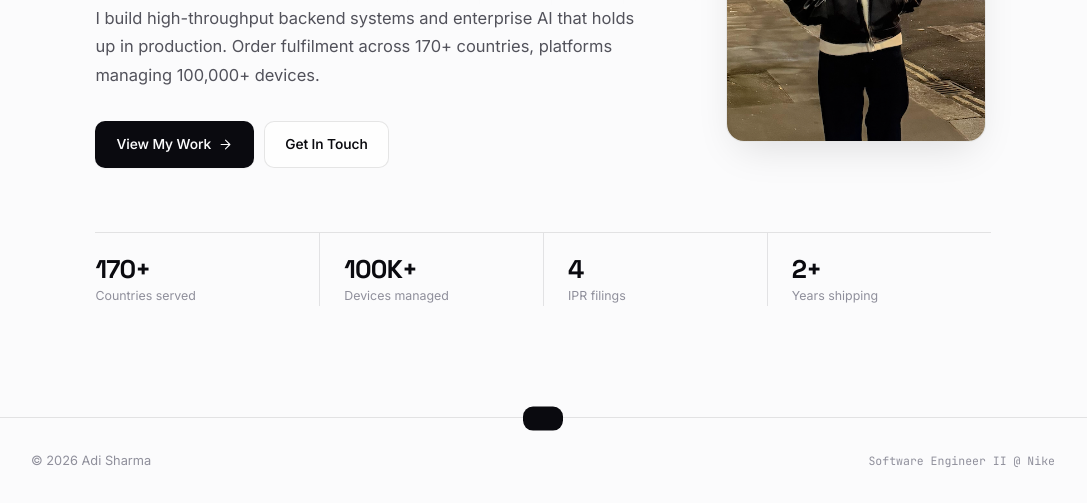
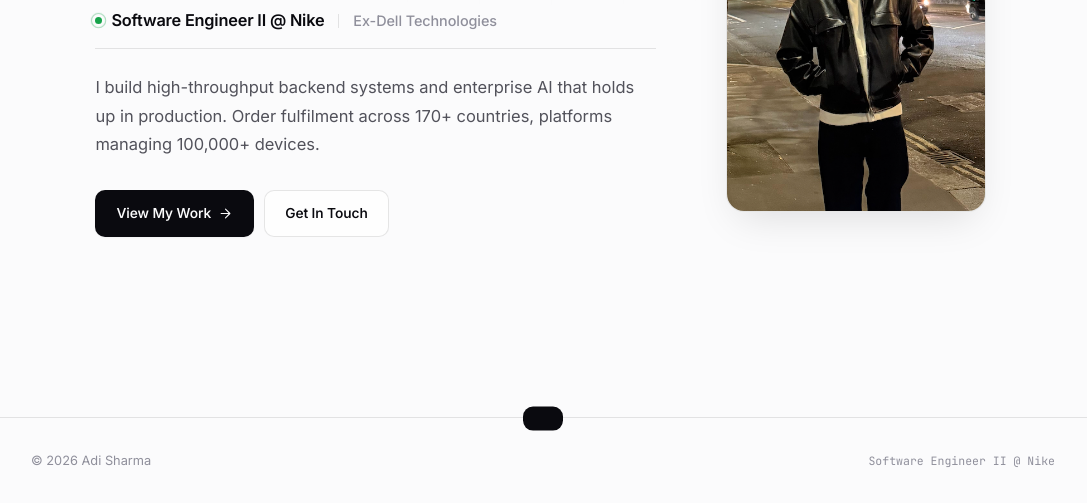
Before and after one commit to iadisharma/iadisharma.github.io, a plain HTML site: page index.html in a window 1280 px wide. Shown: the part 383-886 px from the top of the page, without its empty margins (97-1184 px from the left). Drawn offline with Linux system fonts and the light colour scheme.

Commit message:
refactor: remove hero stats section and associated data

```diff
--- a/assets/css/style.css
+++ b/assets/css/style.css
@@ -497,32 +497,6 @@ button { font: inherit; }
     linear-gradient(to bottom, var(--grid) 1px, transparent 1px) 0 0 / 20px 20px;
 }
 
-/* Stats strip */
-.hero-stats {
-  display: grid;
-  grid-template-columns: repeat(4, 1fr);
-  margin-top: 64px;
-  border-top: 1px solid var(--line);
-}
-
-.hero-stat { padding: 22px 20px 0 0; }
-.hero-stat + .hero-stat { padding-left: 24px; border-left: 1px solid var(--line); }
-
-.hero-stat-value {
-  font-family: var(--display);
-  font-size: 1.6rem;
-  font-weight: 700;
-  letter-spacing: -0.03em;
-  color: var(--text);
-  line-height: 1.1;
-}
-
-.hero-stat-label {
-  font-size: 0.775rem;
-  color: var(--text-3);
-  margin-top: 3px;
-}
-
 /* ── BUTTONS ────────────────────────────── */
 
 .btn {
@@ -1571,15 +1545,6 @@ a.contact-row:hover .contact-value { color: var(--accent); }
   .page-header { padding: 108px 0 36px; }
   .hero { padding: 104px 0 40px; }
 
-  .hero-stats {
-    grid-template-columns: 1fr 1fr;
-    margin-top: 44px;
-  }
-  .hero-stat { padding: 18px 16px 18px 0; border-top: none; }
-  .hero-stat + .hero-stat { padding-left: 0; border-left: none; }
-  .hero-stat:nth-child(even) { padding-left: 18px; border-left: 1px solid var(--line); }
-  .hero-stat:nth-child(n+3) { border-top: 1px solid var(--line); }
-
   .projects-grid { grid-template-columns: 1fr; }
   .gallery-grid { grid-template-columns: 1fr 1fr; }
   .leadership-grid { grid-template-columns: 1fr; }
--- a/assets/js/data.js
+++ b/assets/js/data.js
@@ -23,13 +23,7 @@ const SITE_DATA = {
     tagline: "I build high-throughput backend systems and enterprise AI that holds up in production. Order fulfilment across 170+ countries, platforms managing 100,000+ devices.",
     cta: { text: "View My Work", link: "projects.html" },
     ctaSecondary: { text: "Get In Touch", link: "contact.html" },
-    headshot: "assets/images/headshot.jpg",
-    stats: [
-      { value: "170+", label: "Countries served" },
-      { value: "100K+", label: "Devices managed" },
-      { value: "4", label: "IPR filings" },
-      { value: "2+", label: "Years shipping" }
-    ]
+    headshot: "assets/images/headshot.jpg"
   },
 
   about: {
--- a/assets/js/main.js
+++ b/assets/js/main.js
@@ -158,14 +158,6 @@ function renderHome() {
                    onerror="this.outerHTML='<div class=\\'hero-headshot-placeholder\\'>headshot.jpg<br>assets/images/</div>'" />
             </div>
           </div>
-        </div>
-
-        <div class="hero-stats page-enter">
-          ${d.stats.map(s => `
-            <div class="hero-stat">
-              <div class="hero-stat-value">${s.value}</div>
-              <div class="hero-stat-label">${s.label}</div>
-            </div>`).join('')}
         </div>
       </div>
     </section>`;
```
